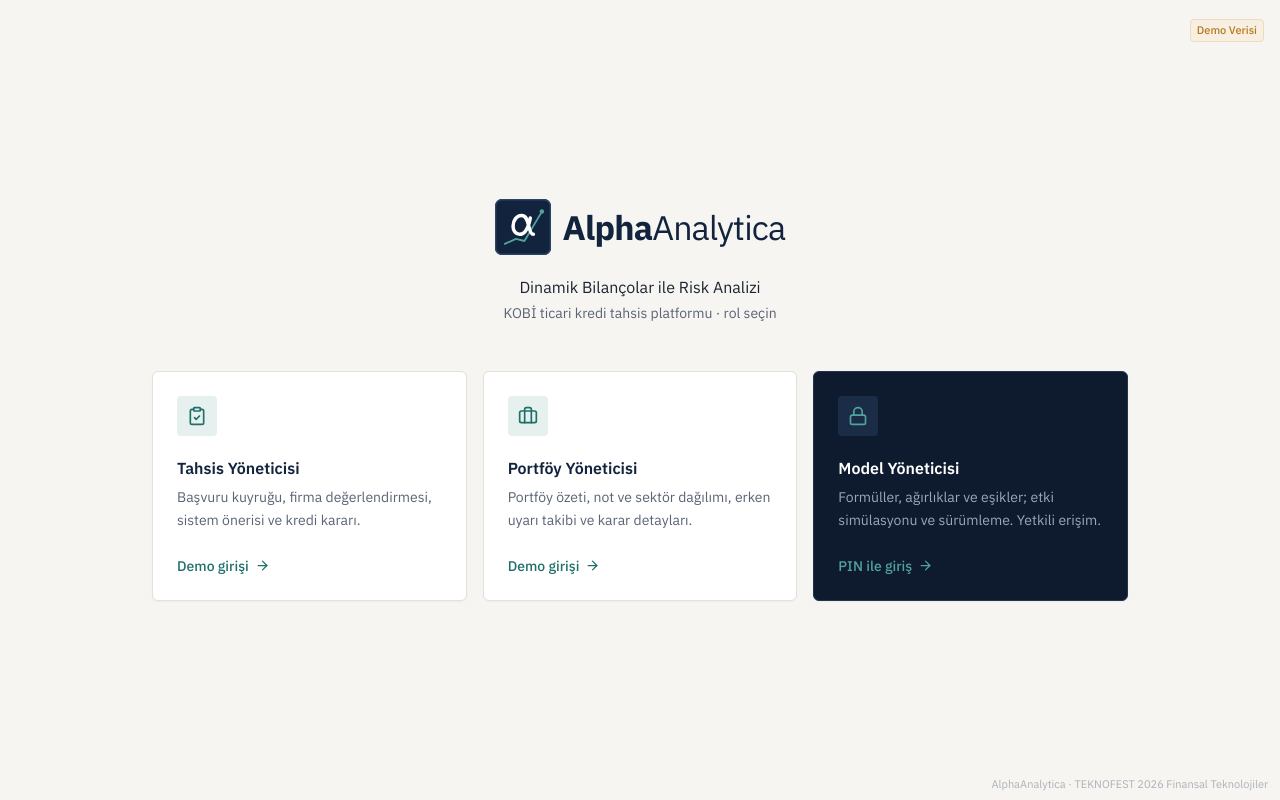
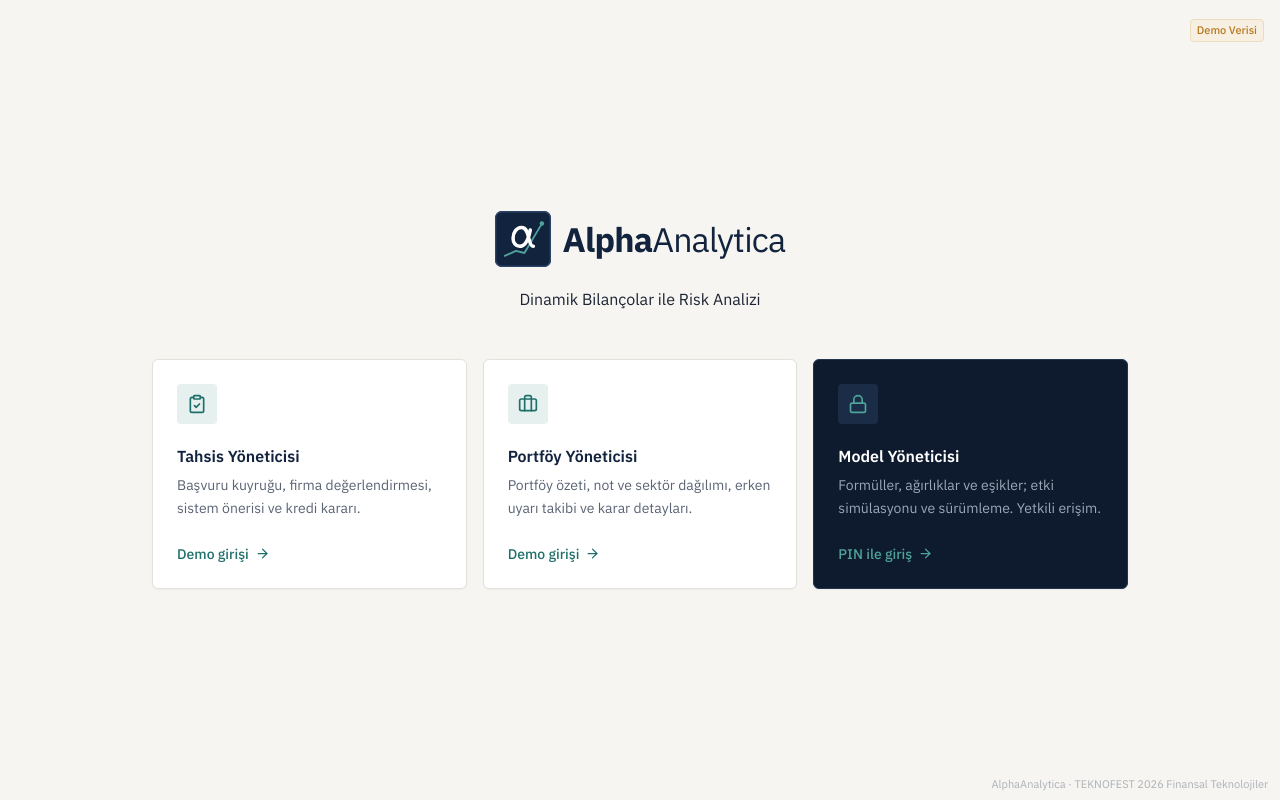
Before and after one commit to OsmanYagmur/AlphaAnalytica, a React (Vite) app: page / in a window 1280 px wide. Built offline with nearby package versions, Linux system fonts and the light colour scheme.

Commit message:
R8: Giriş ekranından 'KOBİ ticari kredi tahsis platformu · rol seçin' satırı kaldırıldı
Co-Authored-By: Claude Opus 5.5 <noreply@anthropic.com>

```diff
--- a/src/pages/Login.tsx
+++ b/src/pages/Login.tsx
@@ -104,7 +104,6 @@ export function Login() {
         <div className="flex flex-col items-center text-center">
           <Logo size="lg" tone="dark" />
           <p className="mt-5 text-base text-ink">Dinamik Bilançolar ile Risk Analizi</p>
-          <p className="mt-1 text-sm text-muted">KOBİ ticari kredi tahsis platformu · rol seçin</p>
         </div>
         <div className="mt-12 grid gap-4 md:grid-cols-3">
           <RoleCard
```
Also changed, not shown: 1 other file (tests, documents, lock files or other folders).
